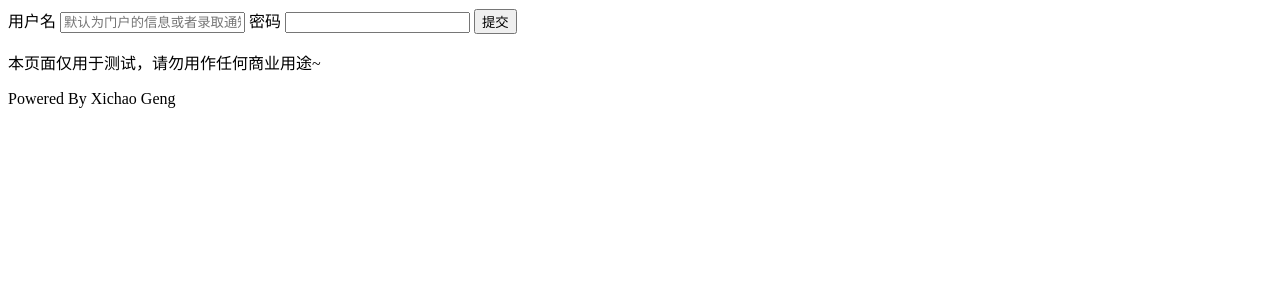
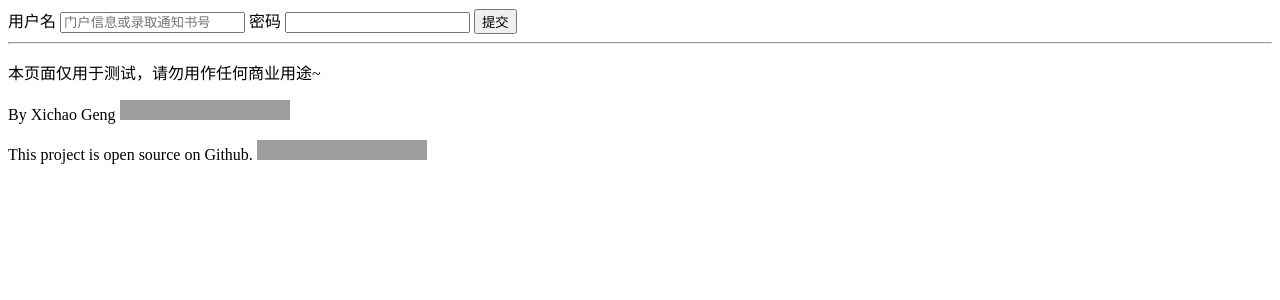
Before and after one commit to gengxichao/mianliao_counselor, a Flask app: page / in a window 1280 px wide. Shown: the top 300 px of the page. Run offline with Flask 2, Linux system fonts and the light colour scheme; grey boxes are pictures that could not be loaded.

Commit message:
fix some unproper things

```diff
--- a/templates/index.html
+++ b/templates/index.html
@@ -9,7 +9,7 @@
 <body>
     <form class="wholeForm" action="./" method="post">
         <label for="username">用户名</label>
-        <input type="text" name="username" value="" placeholder="默认为门户的信息或者录取通知书号">
+        <input type="text" name="username" value="" placeholder="门户信息或录取通知书号">
 
         <label for="password">密码</label>
         <input type="password" name="password" value="">
@@ -18,7 +18,7 @@
     </form>
 
     {% if error %}
-        <p>{{ error }}</p>
+        <p>登陆失败，大部分情况是用户名或者密码错了，再试试吧~</p>
     {% endif %}
 
     {% if url %}
@@ -26,13 +26,16 @@
         <a href="{{url}}">{{ url }}</a>
     {% endif %}
 
+    <hr/>
+
     <p>
         本页面仅用于测试，请勿用作任何商业用途~
     </p>
 
-    <p>Powered By Xichao Geng</p>
-    <p>
-
+    <p>By Xichao Geng
+        <iframe src="https://ghbtns.com/github-btn.html?user=gengxichao&type=follow&count=true" frameborder="0" scrolling="0" width="170px" height="20px"></iframe></p>
+    <p>This project is open source on Github.
+        <iframe src="https://ghbtns.com/github-btn.html?user=gengxichao&repo=mianliao_counselor&type=star&count=true" frameborder="0" scrolling="0" width="170px" height="20px"></iframe>
     </p>
 </body>
 
```
